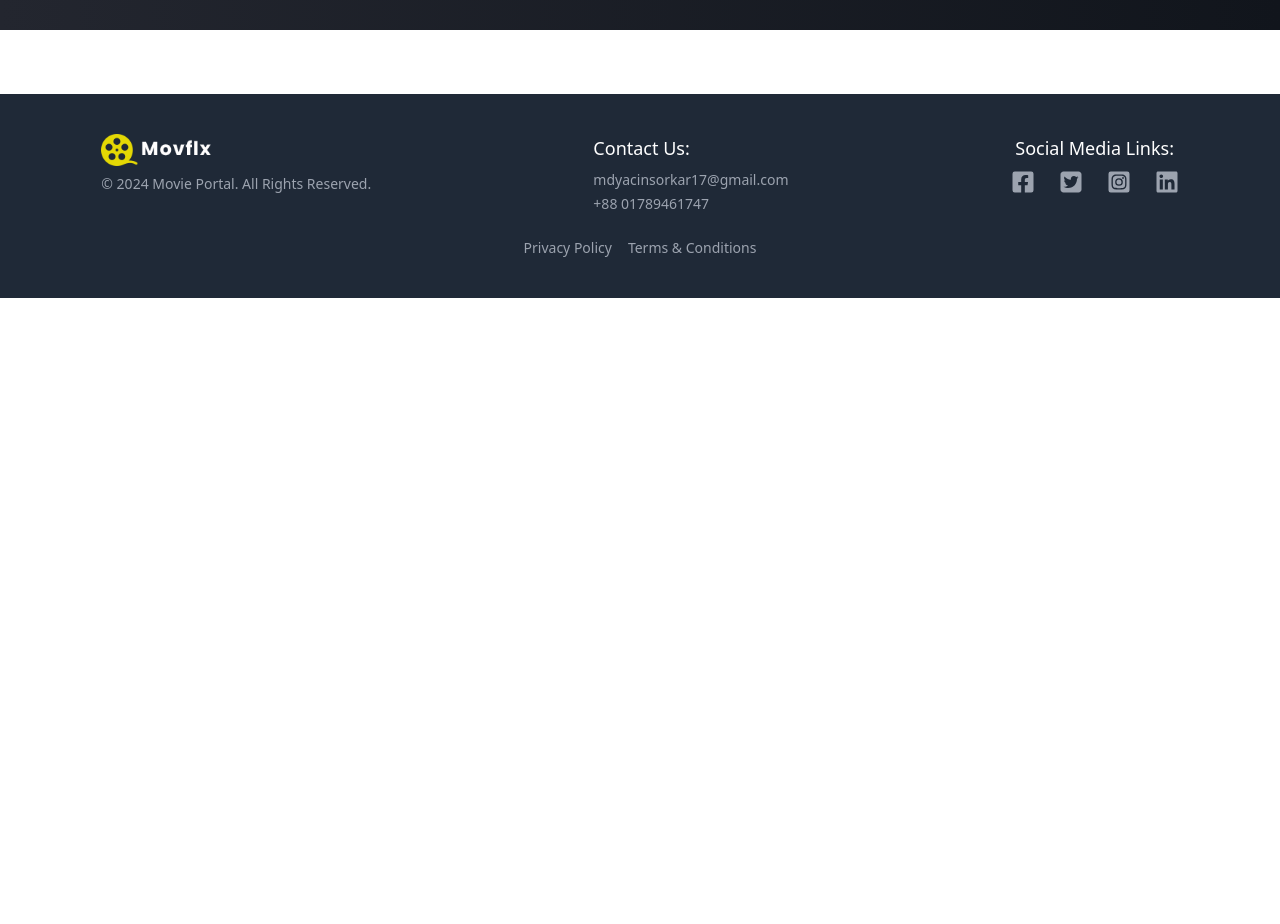
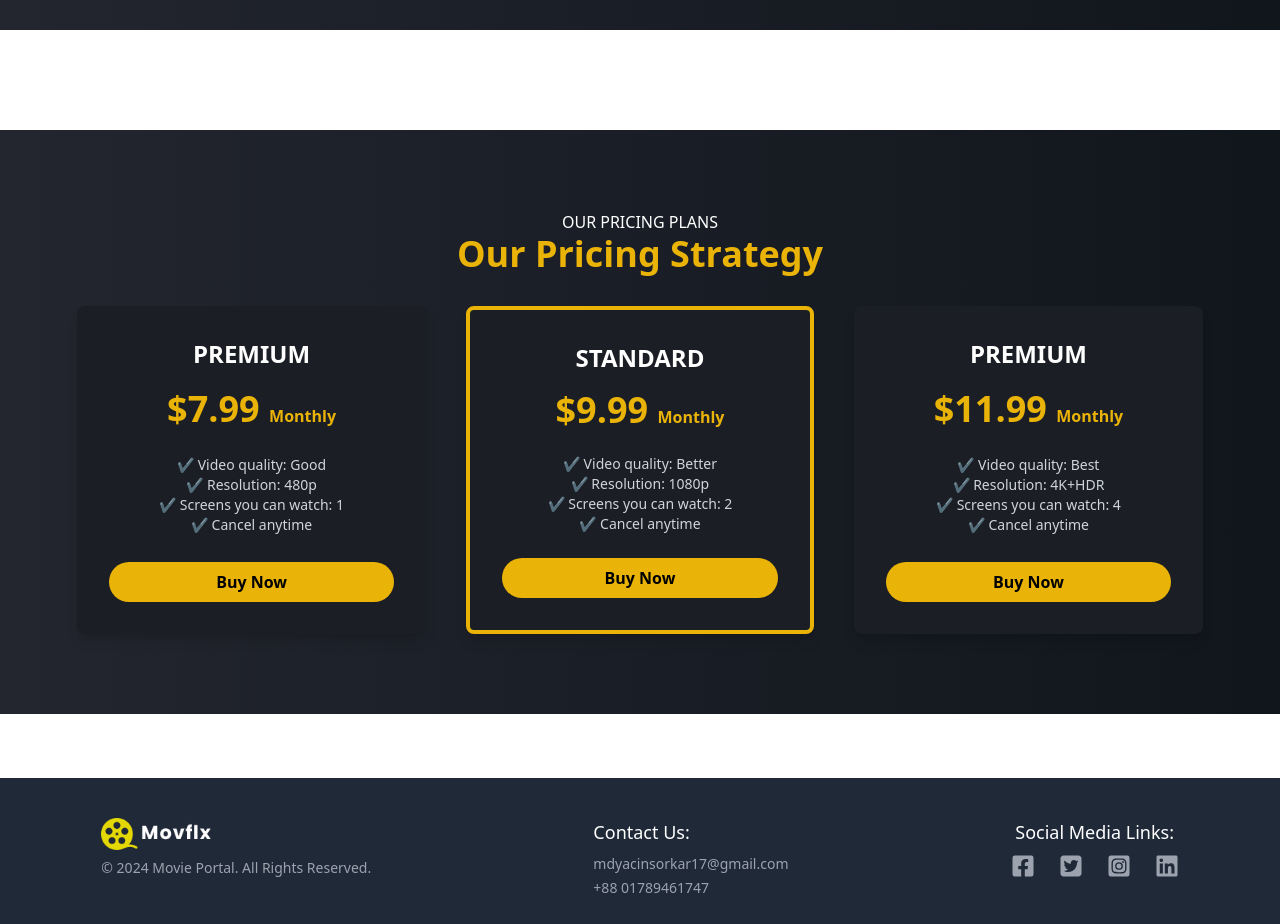
Before and after one commit to yasin-sorkar47/Movie-potal-PH-A-10, a React (Vite) app: page / in a window 1280 px wide. Shown: the part 2260-3184 px from the top of the page. Before the commit the page ends 2558 px from the top, so only its background shows below. Built offline with nearby package versions, Linux system fonts and the light colour scheme.

Commit message:
also i finish the pricing section

```diff
--- a/src/pages/Home.jsx
+++ b/src/pages/Home.jsx
@@ -1,6 +1,7 @@
 import Banner from "../components/Banner";
 import FeaturedMovies from "../components/FeaturedMovies";
 import OurServices from "../components/OurServices";
+import PricingSection from "../components/PricingSection";
 
 export default function Home() {
   return (
@@ -8,6 +9,7 @@ export default function Home() {
       <Banner />
       <FeaturedMovies />
       <OurServices />
+      <PricingSection />
     </>
   );
 }
```
